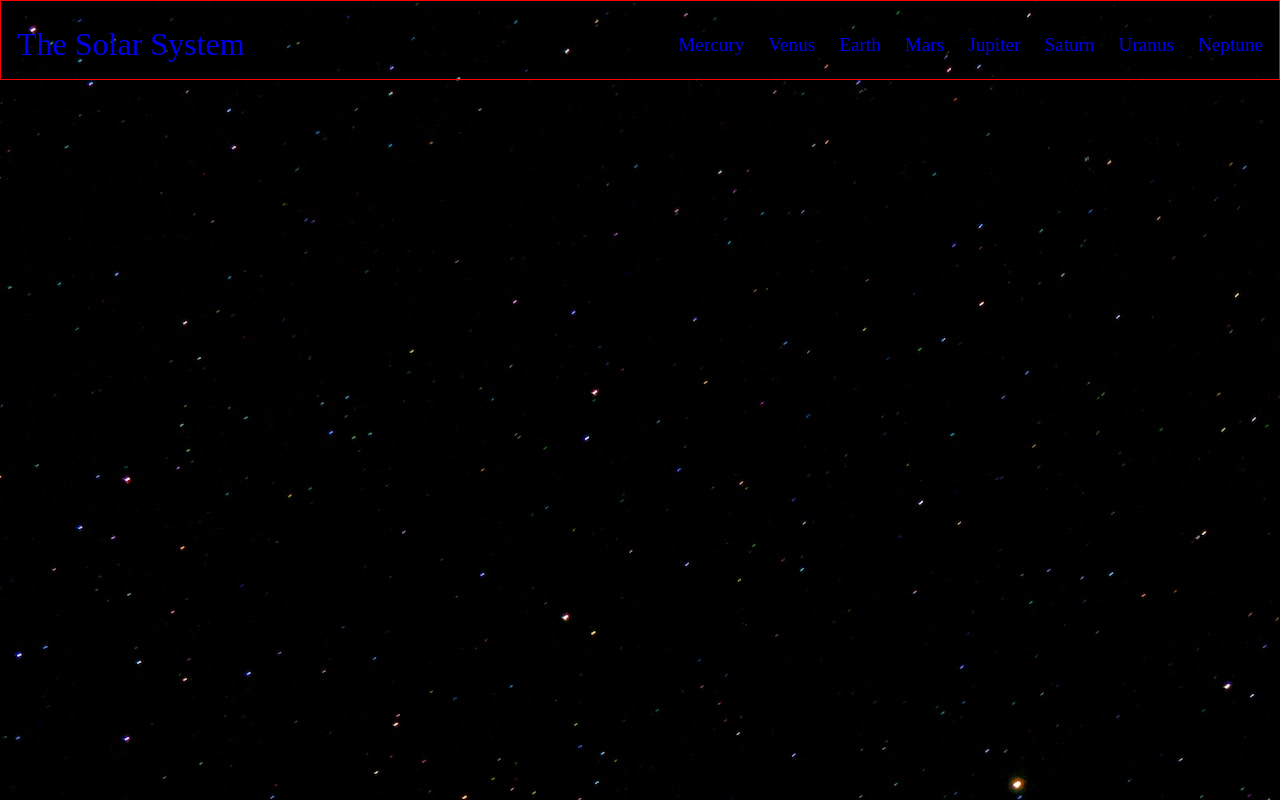
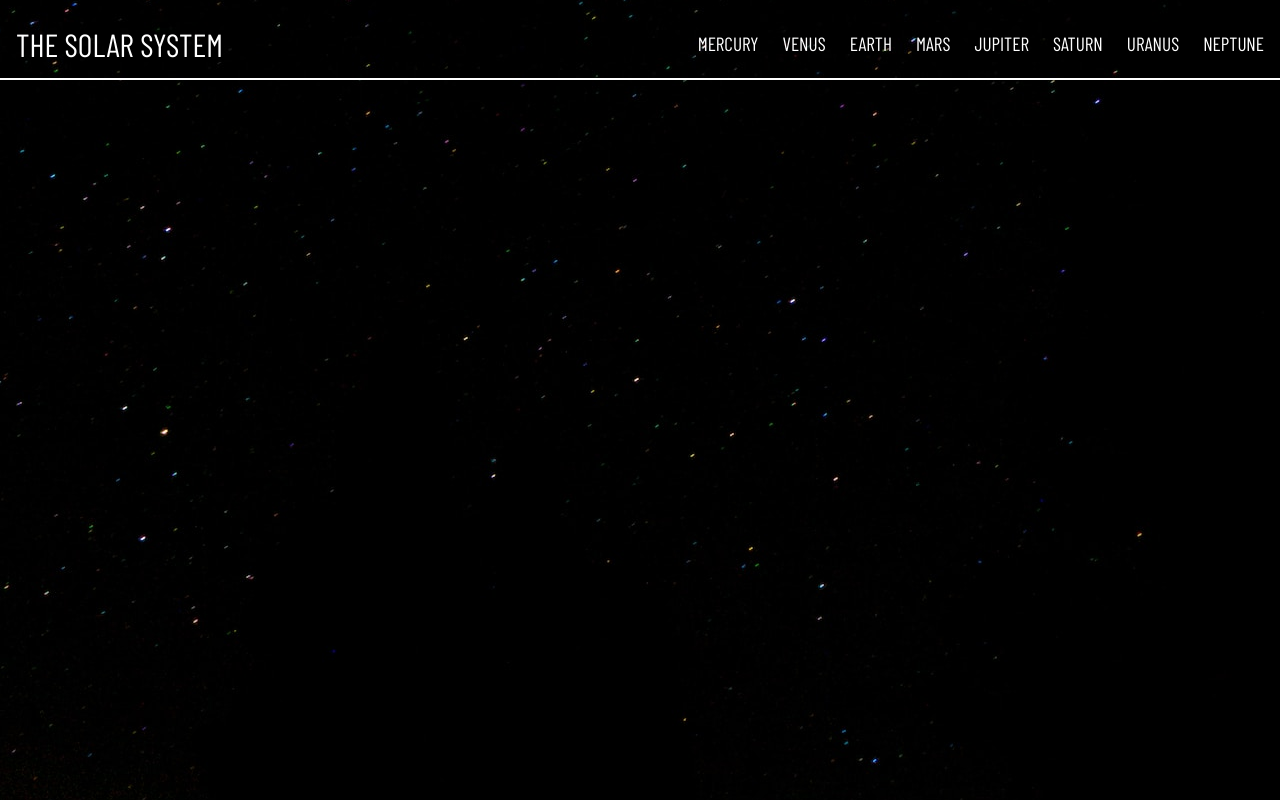
Before and after one commit to nicholaslicata/The-Solar-System, a React (Create React App) app: page / in a window 1280 px wide. Built offline with nearby package versions, Linux system fonts and the light colour scheme.

Commit message:
updated nav text and border colors

```diff
--- a/src/index.css
+++ b/src/index.css
@@ -1,13 +1,17 @@
+@import url('https://fonts.googleapis.com/css2?family=Barlow+Condensed&display=swap');
+
 * {
   margin: 0;
   padding: 0;
   box-sizing: border-box;
+  font-family: 'Barlow Condensed';
 }
 
 html, body {
   height: 100%;
   overflow-x: hidden;
   background: url(assets/space-bg.jpg);
+  background-position: center;
 }
 
 /* Navbar */
@@ -17,7 +21,7 @@ html, body {
   justify-content: space-between;
   align-items: center;
   padding: 1em 1em;
-  border: 1px solid red;
+  border-bottom: 2px solid white;
 }
 
 .nav {
@@ -47,16 +51,27 @@ html, body {
   right: 0;
   padding: 1em 0;
   transition: 0.5s ease-in;
+  background: rgba(255, 255, 255, 0.1);
+  backdrop-filter: blur(10px);
 }
 
 .nav-link {
   font-size: 1.2rem;
   text-decoration: none;
+  text-transform: uppercase;
+  color: white;
+}
+
+.nav-link:hover {
+  /* border-top: 1px solid white; */
+  color: rgb(143, 143, 143);
 }
 
 .logo {
   font-size: 1.4rem;
   text-decoration: none;
+  text-transform: uppercase;
+  color: white;
 }
 
 .hamburger-btn {
@@ -73,7 +88,7 @@ html, body {
   width: 20px;
   height: 2.5px;
   margin: 5px auto;
-  background-color: black;
+  background-color: white;
 }
 
 /* Media Queries */
```
